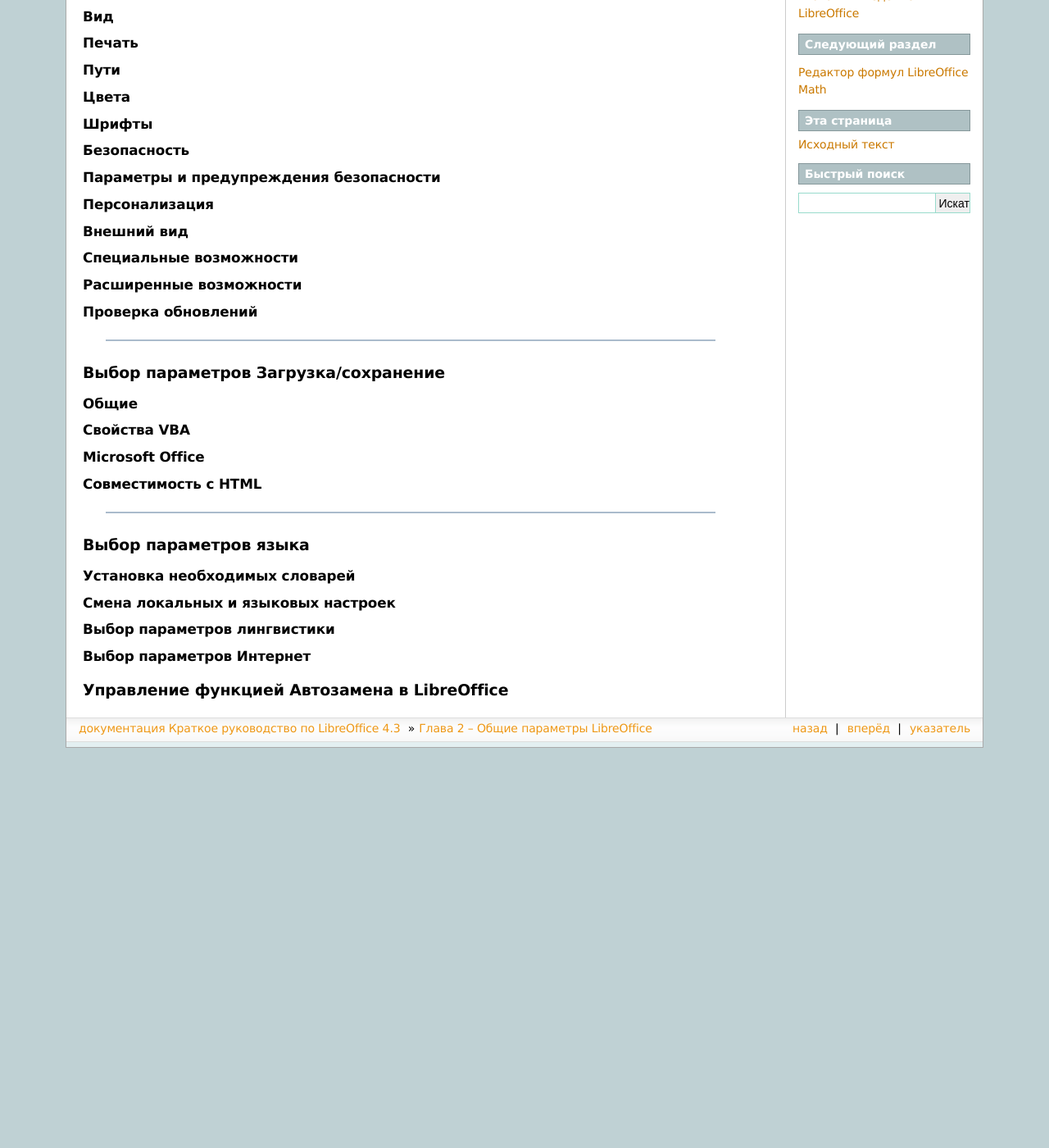
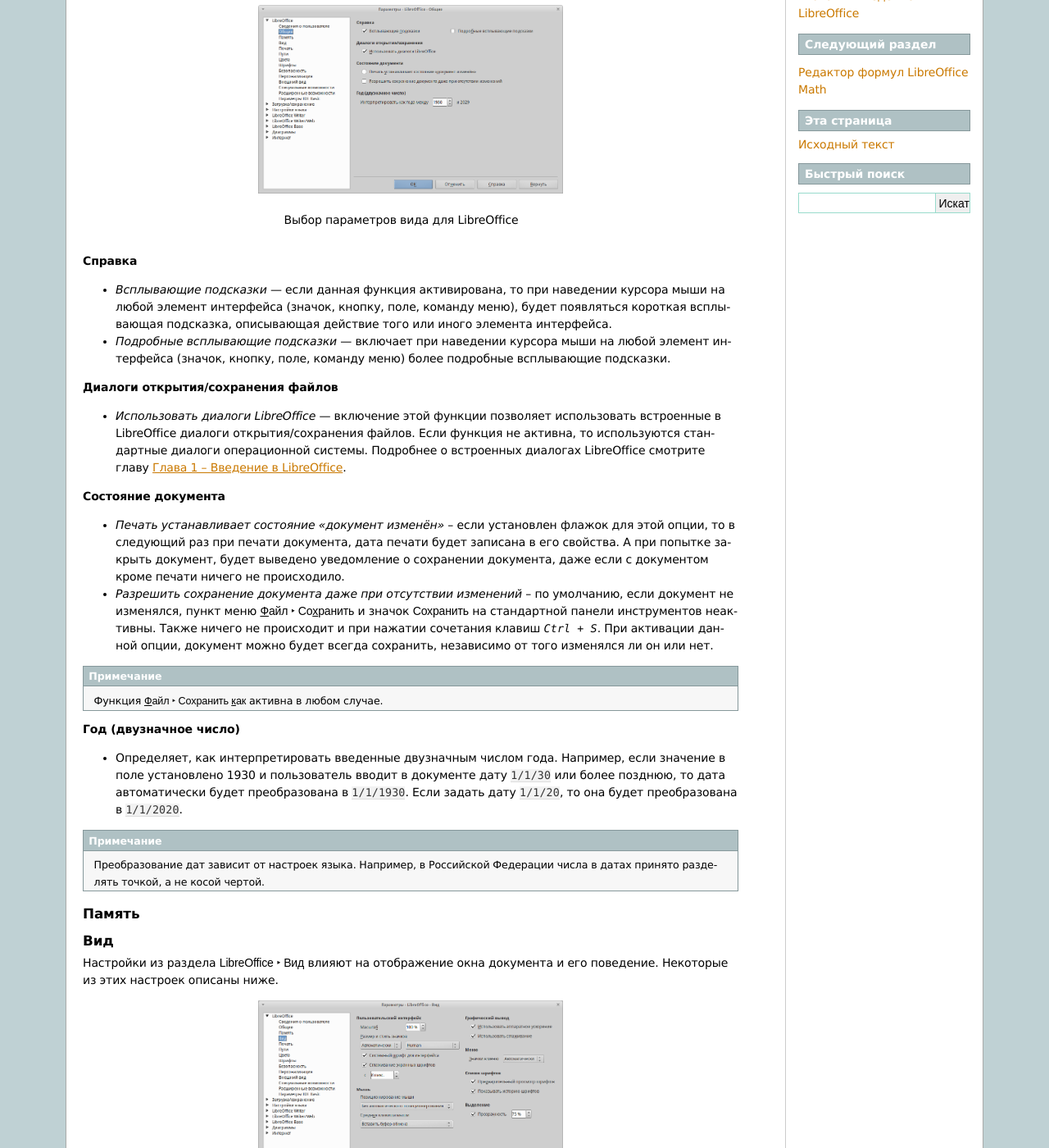
Before and after one commit to LibreRussia/libreoffice-gettingstarted, a Sphinx documentation site: the page built from docs/Chapter-2-Setting-up-LibreOffice.rst, in a window 1280 px wide and 1400 px high, scrolled down 933 px. Shown: the whole window at 82% size. Built offline with Sphinx 7.4.7, drawn with Linux system fonts in a browser that asks for light colours; formulas are drawn with MathJax 3; before the commit the page ends 1845 px from its top, so only the background shows below that; some of the changed text lies outside the part shown.

Commit message:
Адаптировал раздел Параметры - ЛО - Общие

```diff
--- a/docs/Chapter-1-Introducing-LibreOffice.rst
+++ b/docs/Chapter-1-Introducing-LibreOffice.rst
@@ -10,6 +10,7 @@
 
    <br />
 
+.. _Chapter-1-Introducing-LibreOffice:
 
 Глава 1 – Введение в LibreOffice
 ================================
--- a/docs/Chapter-2-Setting-up-LibreOffice.rst
+++ b/docs/Chapter-2-Setting-up-LibreOffice.rst
@@ -38,6 +38,50 @@ LibreOffice использует некоторые данные пользов
 Общие
 ~~~~~
 
+Ниже приведено описание параметров из категории :menuselection:`LibreOffice --> Общие`.
+
+.. _ch2-lo-screen-003:
+
+.. figure:: _static/chapter2/ch2-lo-screen-003.png
+    :scale: 40%
+    :align: center
+    :alt: Выбор параметров вида для LibreOffice
+
+    Выбор параметров вида для LibreOffice
+
+
+**Справка**
+
+* *Всплывающие подсказки* — если данная функция активирована, то при наведении курсора мыши на любой элемент интерфейса (значок, кнопку, поле, команду меню), будет появляться короткая всплывающая подсказка, описывающая действие того или иного элемента интерфейса.
+* *Подробные всплывающие подсказки* — включает при наведении курсора мыши на любой элемент интерфейса (значок, кнопку, поле, команду меню) более подробные всплывающие подсказки.
+
+**Диалоги открытия/сохранения файлов**
+
+* *Использовать диалоги LibreOffice*  — включение этой функции позволяет использовать встроенные в LibreOffice диалоги открытия/сохранения файлов. Если функция не активна, то используются стандартные диалоги операционной системы. Подробнее о встроенных диалогах LibreOffice смотрите главу :ref:`Chapter-1-Introducing-LibreOffice`.
+
+.. ==== Этот кусок не отображается при генерации ==============
+.. В GS 4.3 про диалоги печати отсутствует информация. И сам пункт у меня в ЛО 4.3 отсутствует. Поэтому убираю этот раздел.
+
+   Диалоги печати – Использовать диалоги LibreOffice (только для ОС Mac OS X)
+   Для использования стандартных диалогов печати Mac OS X, снимите флажок с опции Использовать диалоги LibreOffice. Если флажок у опции установлен, то будут использоваться диалоги печати, поставляемые с LibreOffice. В этой книге в иллюстрациях используются диалоги печати LibreOffice .
+
+.. ==== Конец комментария =====================================
+
+**Состояние документа**
+
+* *Печать устанавливает состояние «документ изменён»* – если установлен флажок для этой опции, то в следующий раз при печати документа, дата печати будет записана в его свойства. А при попытке закрыть документ, будет выведено уведомление о сохранении документа, даже если с документом кроме печати ничего не происходило.
+
+* *Разрешить сохранение документа даже при отсутствии изменений*  – по умолчанию, если документ не изменялся, пункт меню :menuselection:`&Файл --> Со&хранить` и значок :guilabel:`Сохранить` на стандартной панели инструментов неактивны. Также ничего не происходит и при нажатии сочетания клавиш `Ctrl + S`. При активации данной опции, документ  можно будет всегда сохранить, независимо от того изменялся ли он или нет.
+
+.. note:: Функция :menuselection:`&Файл --> Сохранить &как` активна в любом случае.
+
+**Год (двузначное число)**
+
+* Определяет, как интерпретировать введенные двузначным числом года. Например, если значение в поле установлено 1930 и пользователь вводит в документе дату ``1/1/30`` или более позднюю, то дата автоматически будет преобразована в ``1/1/1930``. Если задать дату ``1/1/20``, то она будет преобразована в ``1/1/2020``.
+
+.. note:: Преобразование дат зависит от настроек языка. Например, в Российской Федерации числа в датах принято разделять точкой, а не косой чертой.
+
+
 
 Память
 ~~~~~~
@@ -45,6 +89,20 @@ LibreOffice использует некоторые данные пользов
 
 Вид
 ~~~
+
+Настройки из раздела :menuselection:`LibreOffice --> Вид` влияют на отображение окна документа и его поведение. Некоторые из этих настроек описаны ниже.
+
+.. _ch2-lo-screen-001:
+
+.. figure:: _static/chapter2/ch2-lo-screen-001.png
+    :scale: 40%
+    :align: center
+    :alt: Выбор параметров вида для LibreOffice
+
+    Выбор параметров вида для LibreOffice
+
+
+
 
 
 Печать
```
Also changed, not shown: docs/_static/chapter2/ch2-lo-screen-003.png (added), 6 other files.
